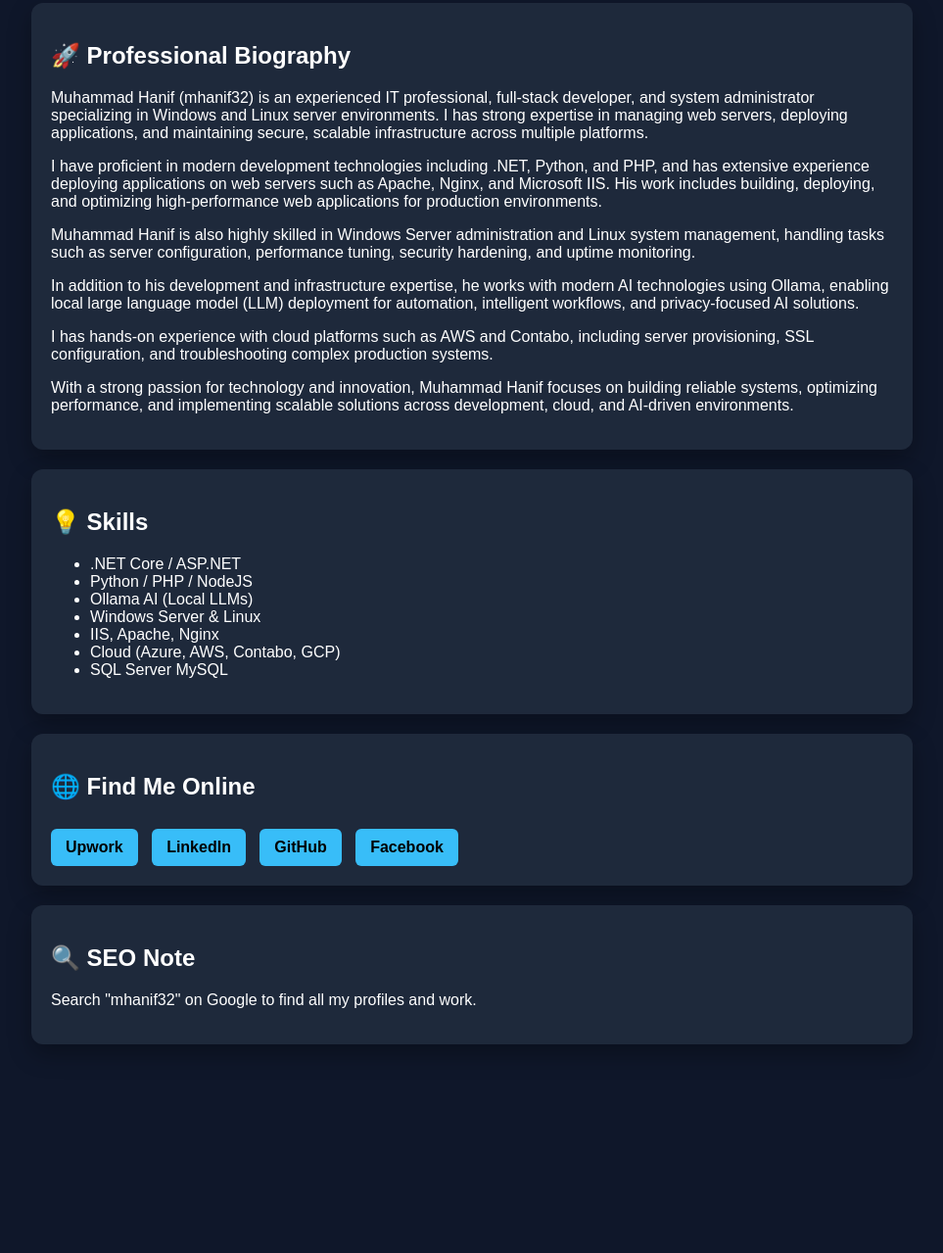
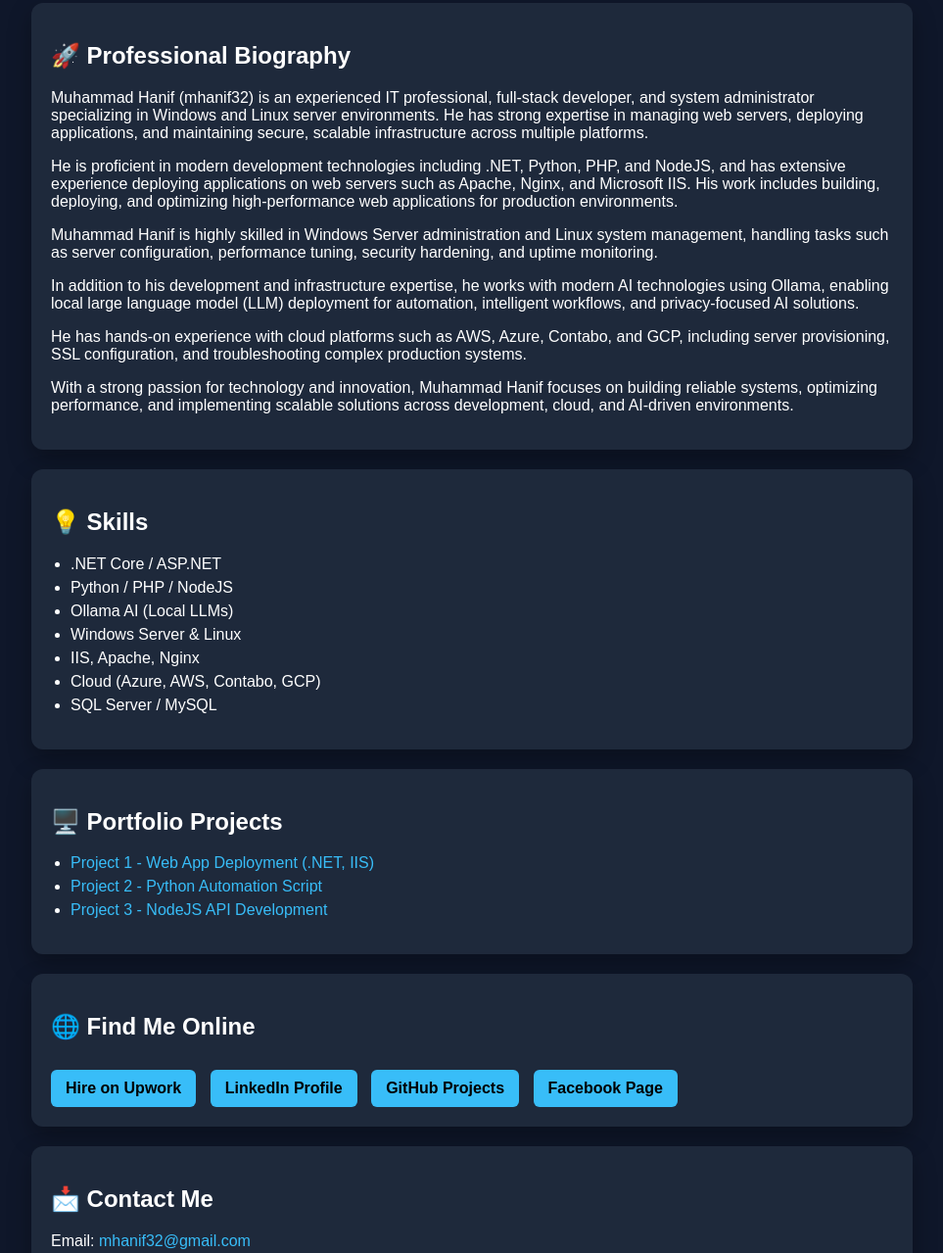
Before and after one commit to mhanif32/mhanif32.github.io, a plain HTML site: page index.html in a window 1280 px wide. Shown: the part 183-1462 px from the top of the page at 98% size, without its empty margins (158-1121 px from the left). Before the commit the page ends 1289 px from the top, so only its background shows below. Drawn offline with Linux system fonts and the light colour scheme.

Commit message:
Update index.html

```diff
--- a/index.html
+++ b/index.html
@@ -3,8 +3,31 @@
 <head>
   <meta charset="UTF-8">
   <meta name="viewport" content="width=device-width, initial-scale=1.0">
-  <title>Muhammad Hanif (mhanif32)</title>
-  <meta name="description" content="Muhammad Hanif (mhanif32) - AI Developer, Full-Stack Developer, System Administrator, Ollama, .NET Core, IIS Deployment">
+  <title>Muhammad Hanif (mhanif32) | Full-Stack Developer | AI (Ollama) | Windows & Linux Admin</title>
+  <meta name="description" content="Muhammad Hanif (mhanif32) - Full-stack developer, system administrator, AI Ollama expert, .NET, Python, PHP, IIS, Apache, Nginx, Windows & Linux servers, Cloud (AWS, Contabo, Azure, GCP)">
+  <meta name="keywords" content="mhanif32, Muhammad Hanif, Full-Stack Developer, .NET, Python, PHP, NodeJS, Ollama AI, Windows Server, Linux Server, IIS, Apache, Nginx, Cloud, AWS, Azure, Contabo, GCP, SQL, MySQL">
+  <link rel="icon" href="favicon.ico" type="image/x-icon">
+
+  <script type="application/ld+json">
+  {
+    "@context": "https://schema.org",
+    "@type": "Person",
+    "name": "Muhammad Hanif",
+    "url": "https://mhanif32.github.io",
+    "sameAs": [
+      "https://www.upwork.com/freelancers/~01f602ea358de439ef",
+      "https://github.com/mhanif32",
+      "https://www.linkedin.com/in/mhanif32/",
+      "https://www.facebook.com/mhanif32/"
+    ],
+    "jobTitle": "Full-Stack Developer, System Administrator, AI (Ollama) Expert",
+    "worksFor": {
+      "@type": "Organization",
+      "name": "Freelance / Self-employed"
+    }
+  }
+  </script>
+
   <style>
     body {font-family: Arial, sans-serif; margin:0; background:#0f172a; color:#fff;}
     .container {max-width:900px; margin:auto; padding:40px;}
@@ -15,14 +38,15 @@
     .btn {display:inline-block; margin:10px 10px 0 0; padding:10px 15px; background:#38bdf8; color:#000; border-radius:6px; font-weight:bold;}
     .profile {display:flex; align-items:center; gap:20px; flex-wrap:wrap;}
     .profile img {width:120px; height:120px; border-radius:50%; object-fit:cover; border:3px solid #38bdf8;}
+    ul {padding-left:20px;}
+    li {margin-bottom:6px;}
   </style>
 </head>
 <body>
   <div class="container">
 
     <div class="profile">
-      <!-- 🔴 REPLACE image.jpg with your actual image file -->
-      <img src="Mhanif32-New.png" alt="Muhammad Hanif">
+      <img src="Mhanif32-New.png" alt="Muhammad Hanif mhanif32 Full-Stack Developer AI Ollama">
       <div>
         <h1>Muhammad Hanif <span class="tag">(mhanif32)</span></h1>
         <p><strong>Full-Stack Developer | System Administrator | AI (Ollama)</strong></p>
@@ -32,19 +56,19 @@
     <div class="card">
       <h2>🚀 Professional Biography</h2>
       <p>
-        Muhammad Hanif (mhanif32) is an experienced IT professional, full-stack developer, and system administrator specializing in Windows and Linux server environments. I has strong expertise in managing web servers, deploying applications, and maintaining secure, scalable infrastructure across multiple platforms.
+        Muhammad Hanif (mhanif32) is an experienced IT professional, full-stack developer, and system administrator specializing in Windows and Linux server environments. He has strong expertise in managing web servers, deploying applications, and maintaining secure, scalable infrastructure across multiple platforms.
       </p>
       <p>
-        I have proficient in modern development technologies including .NET, Python, and PHP, and has extensive experience deploying applications on web servers such as Apache, Nginx, and Microsoft IIS. His work includes building, deploying, and optimizing high-performance web applications for production environments.
+        He is proficient in modern development technologies including .NET, Python, PHP, and NodeJS, and has extensive experience deploying applications on web servers such as Apache, Nginx, and Microsoft IIS. His work includes building, deploying, and optimizing high-performance web applications for production environments.
       </p>
       <p>
-        Muhammad Hanif is also highly skilled in Windows Server administration and Linux system management, handling tasks such as server configuration, performance tuning, security hardening, and uptime monitoring.
+        Muhammad Hanif is highly skilled in Windows Server administration and Linux system management, handling tasks such as server configuration, performance tuning, security hardening, and uptime monitoring.
       </p>
       <p>
         In addition to his development and infrastructure expertise, he works with modern AI technologies using Ollama, enabling local large language model (LLM) deployment for automation, intelligent workflows, and privacy-focused AI solutions.
       </p>
       <p>
-        I has hands-on experience with cloud platforms such as AWS and Contabo, including server provisioning, SSL configuration, and troubleshooting complex production systems.
+        He has hands-on experience with cloud platforms such as AWS, Azure, Contabo, and GCP, including server provisioning, SSL configuration, and troubleshooting complex production systems.
       </p>
       <p>
         With a strong passion for technology and innovation, Muhammad Hanif focuses on building reliable systems, optimizing performance, and implementing scalable solutions across development, cloud, and AI-driven environments.
@@ -60,16 +84,31 @@
         <li>Windows Server & Linux</li>
         <li>IIS, Apache, Nginx</li>
         <li>Cloud (Azure, AWS, Contabo, GCP)</li>
-        <li>SQL Server MySQL</li>
+        <li>SQL Server / MySQL</li>
+      </ul>
+    </div>
+
+    <div class="card">
+      <h2>🖥️ Portfolio Projects</h2>
+      <ul>
+        <li><a href="https://github.com/mhanif32/project1" target="_blank">Project 1 - Web App Deployment (.NET, IIS)</a></li>
+        <li><a href="https://github.com/mhanif32/project2" target="_blank">Project 2 - Python Automation Script</a></li>
+        <li><a href="https://github.com/mhanif32/project3" target="_blank">Project 3 - NodeJS API Development</a></li>
       </ul>
     </div>
 
     <div class="card">
       <h2>🌐 Find Me Online</h2>
-      <a class="btn" href="https://www.upwork.com/freelancers/~01f602ea358de439ef">Upwork</a>
-     <a class="btn" href="https://www.linkedin.com/in/mhanif32/">LinkedIn</a>
-     <a class="btn" href="https://github.com/mhanif32">GitHub</a>
-     <a class="btn" href="https://www.facebook.com/mhanif32/">Facebook</a>
+      <a class="btn" href="https://www.upwork.com/freelancers/~01f602ea358de439ef">Hire on Upwork</a>
+      <a class="btn" href="https://www.linkedin.com/in/mhanif32/">LinkedIn Profile</a>
+      <a class="btn" href="https://github.com/mhanif32">GitHub Projects</a>
+      <a class="btn" href="https://www.facebook.com/mhanif32/">Facebook Page</a>
+    </div>
+
+    <div class="card">
+      <h2>📩 Contact Me</h2>
+      <p>Email: <a href="mailto:mhanif32@gmail.com">mhanif32@gmail.com</a></p>
+      <p>WhatsApp: <a href="https://wa.me/923009255671" target="_blank">+92 300 9255671</a></p>
     </div>
 
     <div class="card">
```
